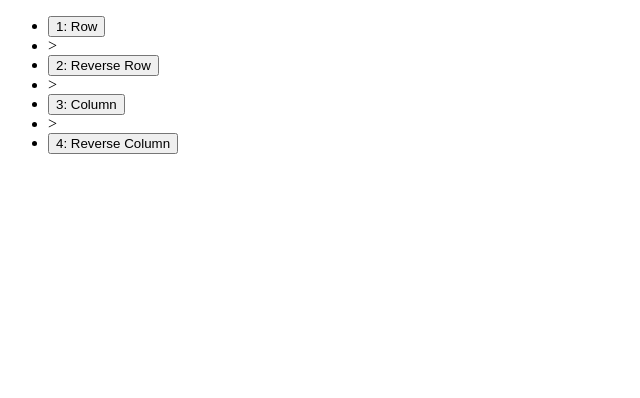
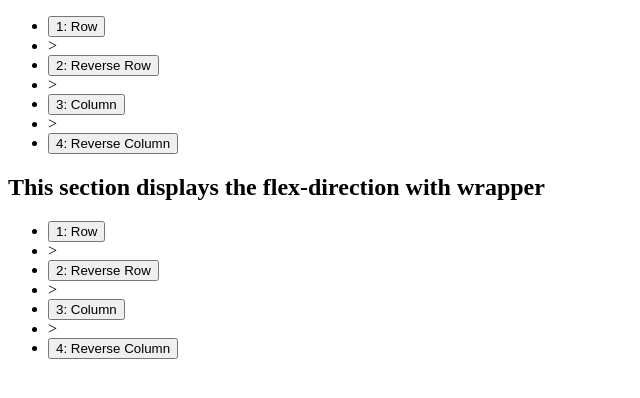
Before and after one commit to Sithistorian/FlexBox-Practice, a React (Create React App) app in the folder client/: page / in a window 1280 px wide. Shown: the top 398 px of the page, without its empty margins (0-640 px from the left). Built offline with nearby package versions, Linux system fonts and the light colour scheme; the HTML template or start-up script is replaced by a standard one.

Commit message:
Adding a new component to display the flex-direction with wrap property

```diff
--- a/client/src/App.jsx
+++ b/client/src/App.jsx
@@ -1,5 +1,6 @@
 import React from 'react';
 import DirectionForm from './DirectionForm';
+import DirectionFormWithWrapper from './DirectionFormWithWrapper';
 
 class App extends React.Component {
 
@@ -39,7 +40,13 @@ class App extends React.Component {
 
   render () {
     return (
+      <React.Fragment>
       <DirectionForm changeId={this.changeID} listName={this.state.listName} direction={this.direction}/>
+      <section>
+        <h1>This section displays the flex-direction with wrapper</h1>
+        <DirectionFormWithWrapper changeId={this.changeID} listName={this.state.listName} direction={this.direction}/>
+      </section>
+      </React.Fragment>
     )
   }
 
--- /dev/null
+++ b/client/src/DirectionFormWithWrapper.jsx
@@ -0,0 +1,23 @@
+import React from 'react';
+
+const DirectionFormWithWrapper = function ({changeId, listName, direction}) {
+
+
+    return (
+      <React.Fragment>
+      <form id="directionForm" name={listName} onSubmit = {changeId}>
+      <ul id={listName}>
+      <li><button type="Submit" name="flexRow">1: Row</button></li>
+      <li>{direction()}</li>
+      <li><button type="Submit" name="flexRowReverse">2: Reverse Row</button></li>
+      <li>{direction()}</li>
+      <li><button type="Submit" name="flexColumn">3: Column</button></li>
+      <li>{direction()}</li>
+      <li><button type="Submit" name="flexColumnReverse">4: Reverse Column</button></li>
+    </ul>
+    </form>
+    </React.Fragment>
+    )
+}
+
+export default(DirectionFormWithWrapper)
```
